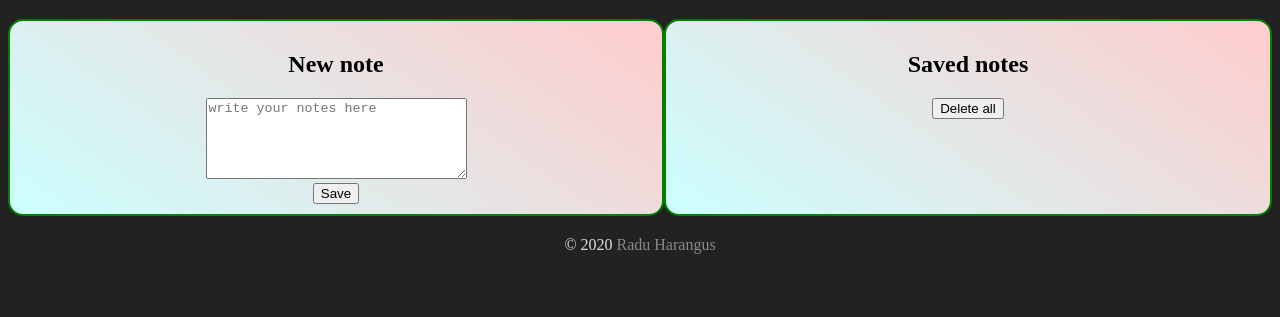
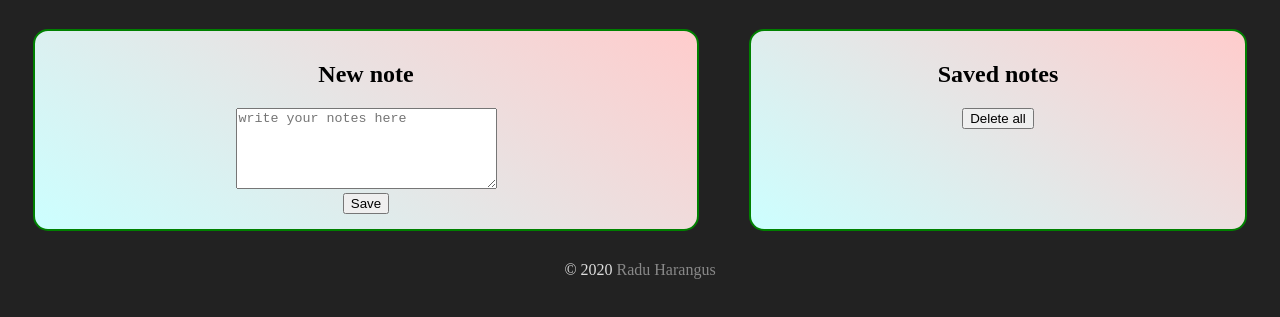
Before and after one commit to Radoogle/Notes-app, a plain HTML site: page index.html in a window 1280 px wide. Shown: the part 61-378 px from the top of the page. Drawn offline with Linux system fonts and the light colour scheme.

Commit message:
update style.css

```diff
--- a/style.css
+++ b/style.css
@@ -30,8 +30,9 @@ footer {
     /*margin: auto;*/
     border: 2px solid green;
     border-radius: 15px;
-    padding: 10px;
+    padding: 10px 15px 15px 15px;
     text-align: center;
+    margin: 10px 25px;
 }
 main {
     display: flex;
```
